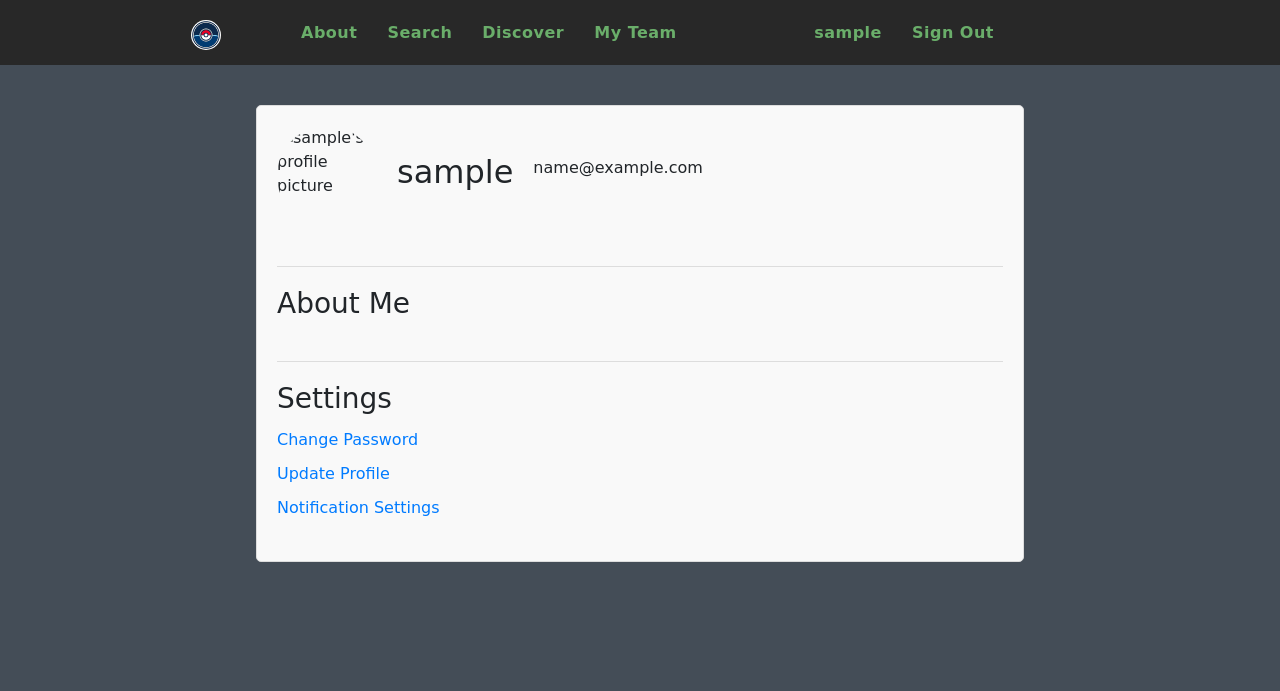
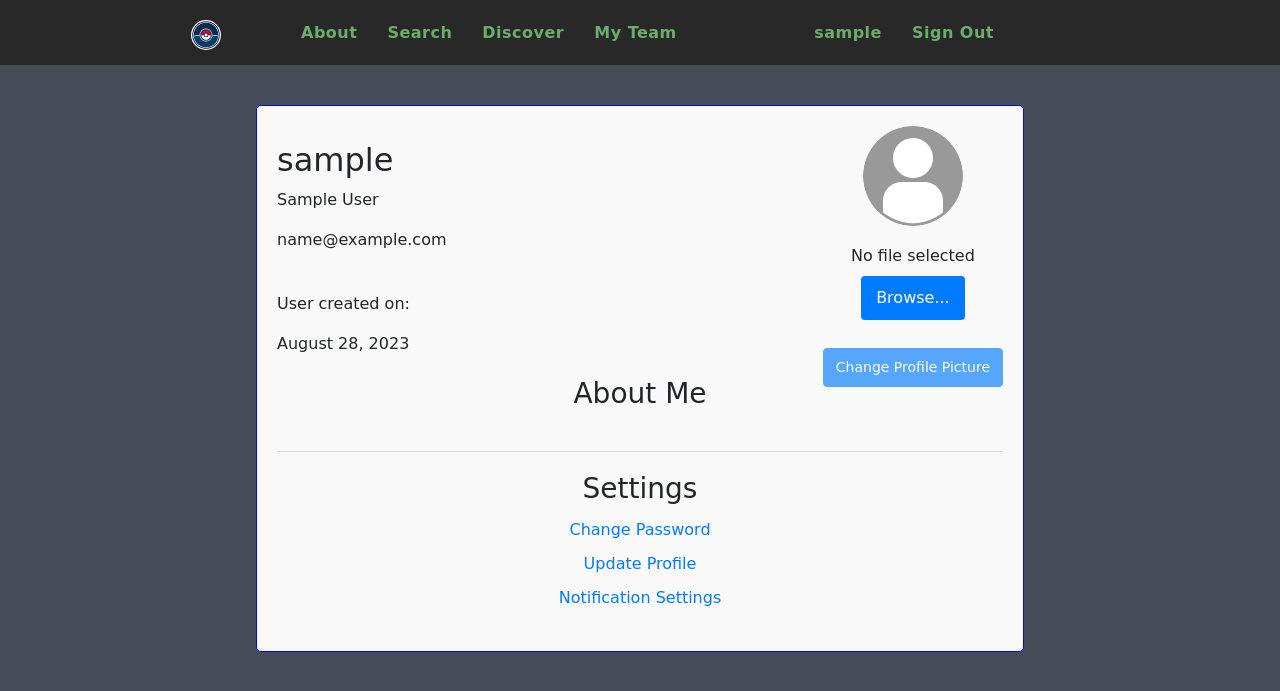
Before and after one commit to sam-lundy/Pokedex, a Flask app: page /profile in a window 1280 px wide. Shown: the top 691 px of the page. Run offline with Flask 3, Linux system fonts and the light colour scheme; the visitor is signed in with stand-in values (Sample User, id 1); some libraries are stand-ins or nearby versions; some web fonts are replaced.

Commit message:
added profile picture functionality, super difficult (':

```diff
--- a/app/__init__.py
+++ b/app/__init__.py
@@ -45,5 +45,16 @@ def create_app():
         poke_db_seed()
         print("Database seeded!")
 
+    #Updates all users without profile pictures to have the default
+    @app.cli.command("update-profile-pictures")
+    def update_profile_pictures():
+        """Ensure all users have a profile picture."""
+        users_without_pictures = User.query.filter_by(profile_picture=None).all()
+        for user in users_without_pictures:
+            user.profile_picture = 'default_user_icon.png'
+
+        db.session.commit()
+        print("Updated profile pictures for all users.")
+
 
     return app
--- a/app/blueprints/auth/auth_templates/profile.html
+++ b/app/blueprints/auth/auth_templates/profile.html
@@ -12,14 +12,59 @@
 {% include './includes/nav.html'%}
 
     <div class="profile-container">
-        <!-- Profile Image and Basic Details -->
+
         <div class="profile-header">
-            <img src="{{ current_user.profile_picture }}" alt="{{ current_user.username }}'s profile picture" class="profile-picture">
-            <h2>{{ current_user.username }}</h2>
-            <p>{{ current_user.email }}</p>
+
+            <div class="user-details">
+                <h2>{{ current_user.username }}</h2>
+                <p>{{ current_user.name }}</p>
+                <p>{{ current_user.email }}</p><br>
+                <p>User created on:</p>
+                <p>{{ current_user.date_created.strftime('%B %d, %Y') }}</p>
+
+
+            </div>
+
+            <div class="image-container">
+                <img src="{{ url_for('static', filename='profile_pics/' + (current_user.profile_picture or 'default_user_icon.png')) }}" class="profile-picture">
+
+
+                <form action="{{ url_for('auth.update_profile_picture') }}" method="POST" enctype="multipart/form-data">
+                    {{ form.hidden_tag() }}
+                    <div id="selected-filename">No file selected</div>
+
+                    <div class="button-container">
+                        <div class="file-input-container">
+                            <label for="file-input" class="my-custom-file-label">Browse...</label>
+                            <input type="file" name="picture" id="file-input" accept="image/*">
+                        </div>
+                        <input type="submit" value="Change Profile Picture" id="submit-button" disabled class="btn btn-primary">
+                    </div>
+                </form>
+
+
+                <script>
+                    document.getElementById('file-input').addEventListener('change', function() {
+                        const filename = this.value.split('\\').pop(); // Extract the filename from the full path
+                        document.getElementById('selected-filename').textContent = filename ? filename : "No file selected";
+
+                        if (this.value) {
+                            document.getElementById('submit-button').removeAttribute('disabled');
+                        } else {
+                            document.getElementById('submit-button').setAttribute('disabled', 'true');
+                        }
+                    });
+                </script>
+
+                {% if current_user.profile_picture != 'default_user_icon.png' %}
+                    <form action="{{ url_for('auth.delete_profile_picture') }}" method="post">
+                        <input type="submit" value="Delete Profile Picture" class="btn btn-danger">
+                    </form>
+                {% endif %}
+            </div>
         </div>
 
-        <!-- Profile Details -->
+
         <div class="profile-details">
             <h3>About Me</h3>
             <p>{{ current_user.bio }}</p>
--- a/app/blueprints/auth/forms.py
+++ b/app/blueprints/auth/forms.py
@@ -1,4 +1,5 @@
 from flask_wtf import FlaskForm
+from flask_wtf.file import FileField, FileAllowed
 from wtforms import StringField, EmailField, PasswordField, SubmitField, ValidationError
 from wtforms.validators import DataRequired, EqualTo
 from app.models import User
@@ -33,3 +34,9 @@ class ChangePasswordForm(FlaskForm):
         EqualTo('new_password', message='Passwords must match.')  # Ensures the new password and its confirmation match
     ])
     submit = SubmitField('Change Password')
+
+class UpdateProfilePictureForm(FlaskForm):
+    picture = FileField('Update Profile Picture', validators=[
+        FileAllowed(['jpg', 'jpeg', 'png'], 'Images only!')
+    ])
+    submit = SubmitField('Update')
--- a/app/blueprints/auth/routes.py
+++ b/app/blueprints/auth/routes.py
@@ -1,10 +1,12 @@
 from . import auth
-from .forms import LoginForm, RegisterForm, ChangePasswordForm
-from flask import request, render_template, url_for, redirect, flash
+from .forms import LoginForm, RegisterForm, ChangePasswordForm, UpdateProfilePictureForm
+from flask import request, render_template, url_for, redirect, flash, current_app
 from flask_login import login_user, logout_user, current_user, login_required
 from app.models import User, Team, db
 from werkzeug.security import check_password_hash, generate_password_hash
 from sqlalchemy import or_
+from app.utils import save_picture
+import os
 
 @auth.route('/login', methods=['GET', 'POST'])
 def login():
@@ -81,14 +83,16 @@ def register():
 
 @auth.route('/profile')
 def profile():
+    form = UpdateProfilePictureForm()
 
     if not current_user.is_authenticated:
         flash("Sign in to view your profile.", "warning")
         return redirect(url_for('auth.login'))
     else:
-        return render_template('profile.html')
+        return render_template('profile.html', form=form)
 
 @auth.route('/change_password', methods=['GET', 'POST'])
+@login_required
 def change_password():
     form = ChangePasswordForm()
 
@@ -112,9 +116,60 @@ def change_password():
     return render_template('change_pass.html', form=form)
 
 @auth.route('/update_profile')
+@login_required
 def update_profile():
     return render_template('update_profile.html')
 
 @auth.route('/notifications')
+@login_required
 def notifications():
     return render_template('notifications.html')
+
+@auth.route('/update-profile-picture', methods=['POST'])
+@login_required
+def update_profile_picture():
+    form = UpdateProfilePictureForm()
+
+    if form.validate_on_submit():
+
+        file = form.picture.data
+
+        if not file or file.filename == '':
+            flash('Please select a file.', 'warning')
+            return redirect(url_for('auth.profile'))
+
+        picture_file = save_picture(file)
+        current_user.profile_picture = picture_file
+        db.session.commit()
+        flash('Your profile picture has been updated!', 'success')
+        return redirect(url_for('auth.profile'))
+
+    else:
+        for field, errors in form.errors.items():
+            for error in errors:
+                flash(error, 'danger')
+
+    return redirect(url_for('auth.profile'))
+
+
+
+@auth.route('/delete-profile-picture', methods=['POST'])
+@login_required
+def delete_profile_picture():
+    # Default profile picture check, so we don't delete it.
+    if current_user.profile_picture != 'default.jpg':
+        # Create a path to the image
+        picture_path = os.path.join(current_app.root_path, 'static/profile_pics', current_user.profile_picture)
+
+        # Check if the image exists and then delete it
+        if os.path.exists(picture_path):
+            os.remove(picture_path)
+
+        # Reset the image to the default one
+        current_user.profile_picture = 'default_user_icon.png'
+        db.session.commit()
+        flash("Your profile picture has been deleted!', 'success")
+    else:
+        flash("You don't have a profile picture set.', 'info")
+
+    return redirect(url_for('auth.profile'))
--- a/app/models.py
+++ b/app/models.py
@@ -21,6 +21,7 @@ class User(db.Model, UserMixin):
     username = db.Column(db.String, unique=True, nullable=False)
     password = db.Column(db.String, nullable=False)
     date_created = db.Column(db.DateTime, default=datetime.utcnow())
+    profile_picture = db.Column(db.String(120), nullable=True, default='default_user_icon.png')
     #Relationship
     team = db.relationship('Team', backref='user', uselist=False)
 
--- a/app/static/styles/profile.css
+++ b/app/static/styles/profile.css
@@ -1,3 +1,9 @@
+* {
+    margin: 0;
+    padding: 0;
+    box-sizing: border-box;
+}
+
 .profile-container {
     width: 80%;
     margin: 40px auto;
@@ -6,12 +12,32 @@
     border-radius: 5px;
     background-color: #f9f9f9;
     max-width: 60%;
+    border: 1px solid blue;
+}
+
+.profile-container .btn {
+    margin-top: 10px;
+    font-size: 14px;
+    padding: 8px 12px;
 }
 
 .profile-header {
     display: flex;
+    justify-content: space-between;
     align-items: center;
-    gap: 20px;
+    margin-bottom: 40px;
+}
+
+.user-details {
+    flex: 1;
+}
+
+.image-container {
+    display: flex;
+    flex-direction: column;
+    align-items: center;
+    justify-content: center;
+    text-align: center;
 }
 
 .profile-picture {
@@ -19,16 +45,19 @@
     height: 100px;
     border-radius: 50%;
     object-fit: cover;
+    margin-bottom: 10px;  /* creates space between the picture and buttons */
 }
 
-.profile-details, .profile-settings {
-    margin-top: 40px;
+.profile-details {
+    text-align: center;
+    margin-bottom: 40px;
+    margin-top: -50px;
+}
+
+.profile-settings {
+    text-align: center;
     border-top: 1px solid #ddd;
     padding-top: 20px;
-}
-
-.profile-details h3, .profile-settings h3 {
-    margin-top: 0;
 }
 
 .profile-settings ul {
@@ -38,7 +67,7 @@
 
 .profile-settings li a {
     text-decoration: none;
-    color: #007BFF;  /* Change to any color you'd like for the links */
+    color: #007BFF;
     padding: 5px 0;
     display: block;
 }
@@ -46,3 +75,51 @@
 .profile-settings li a:hover {
     text-decoration: underline;
 }
+
+
+#file-input {
+    visibility: hidden;
+    position: absolute;
+    width: 0;
+    height: 0;
+    display: none;
+}
+
+.my-custom-file-label {
+    padding: 10px 15px;
+    background-color: #007bff;
+    color: #ffffff;
+    border-radius: 4px;
+    cursor: pointer;
+    display: inline-block;
+    text-align: center;
+}
+
+
+.custom-file-label:hover {
+    background: #0056b3;  /* Slightly darker blue for hover */
+}
+
+.button-container {
+    display: flex;
+    flex-direction: column;
+    justify-content: start;
+    align-items: center;
+    gap: 10px;
+}
+
+#selected-filename {
+    margin-top: 8px;
+    margin-bottom: 8px;
+}
+
+.file-input-container {
+    position: relative;
+    display: inline-block;
+    width: auto;
+    vertical-align: middle; /* Aligns the inner content in the middle vertically */
+}
+
+input[type="file"] {
+    display: none;
+}
--- a/requirements.txt
+++ b/requirements.txt
@@ -15,6 +15,7 @@ Jinja2==3.1.2
 Mako==1.2.4
 MarkupSafe==2.1.3
 packaging==23.1
+Pillow==10.0.0
 psycopg2==2.9.7
 psycopg2-binary==2.9.7
 python-dotenv==1.0.0
```
Also changed, not shown: app/utils.py (+41 -25 lines), migrations/versions/ed4573493687_.py (added, +32 -0 lines), app/static/profile_pics/default_user_icon.png (added).
